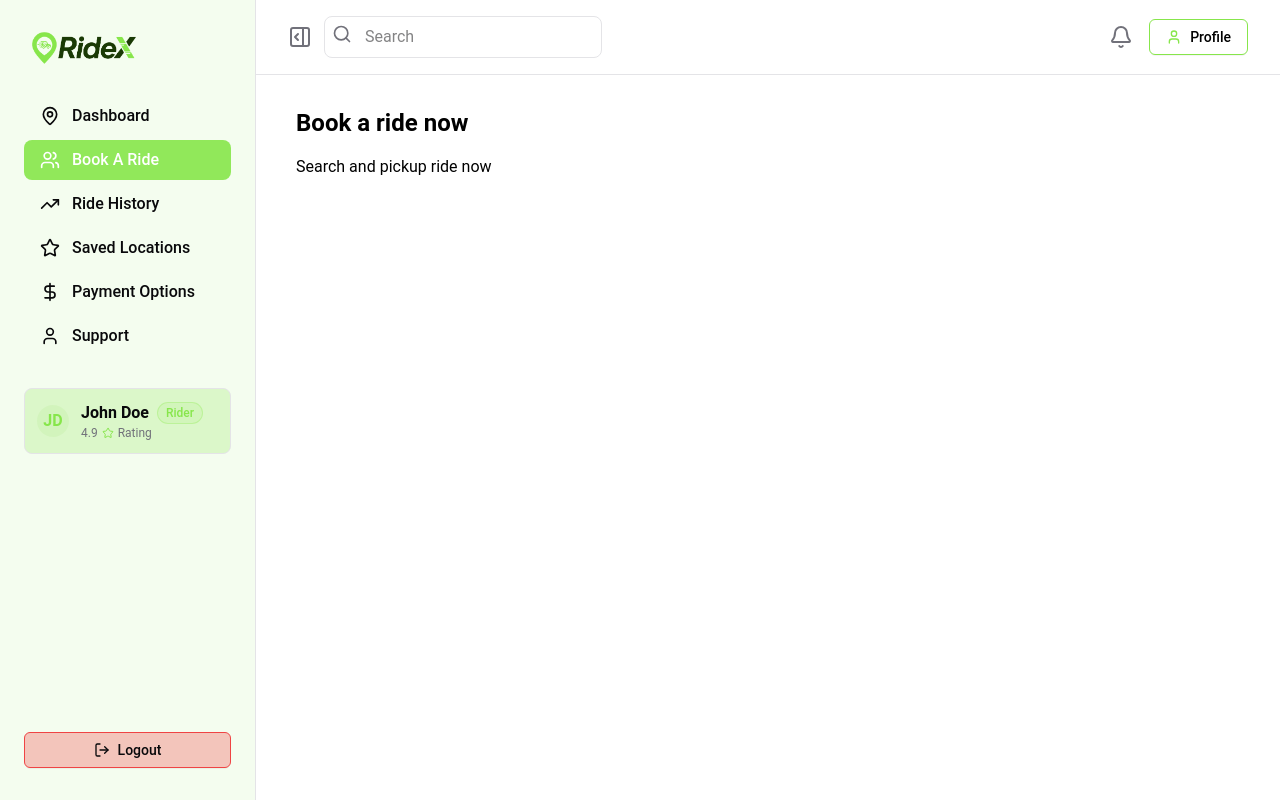
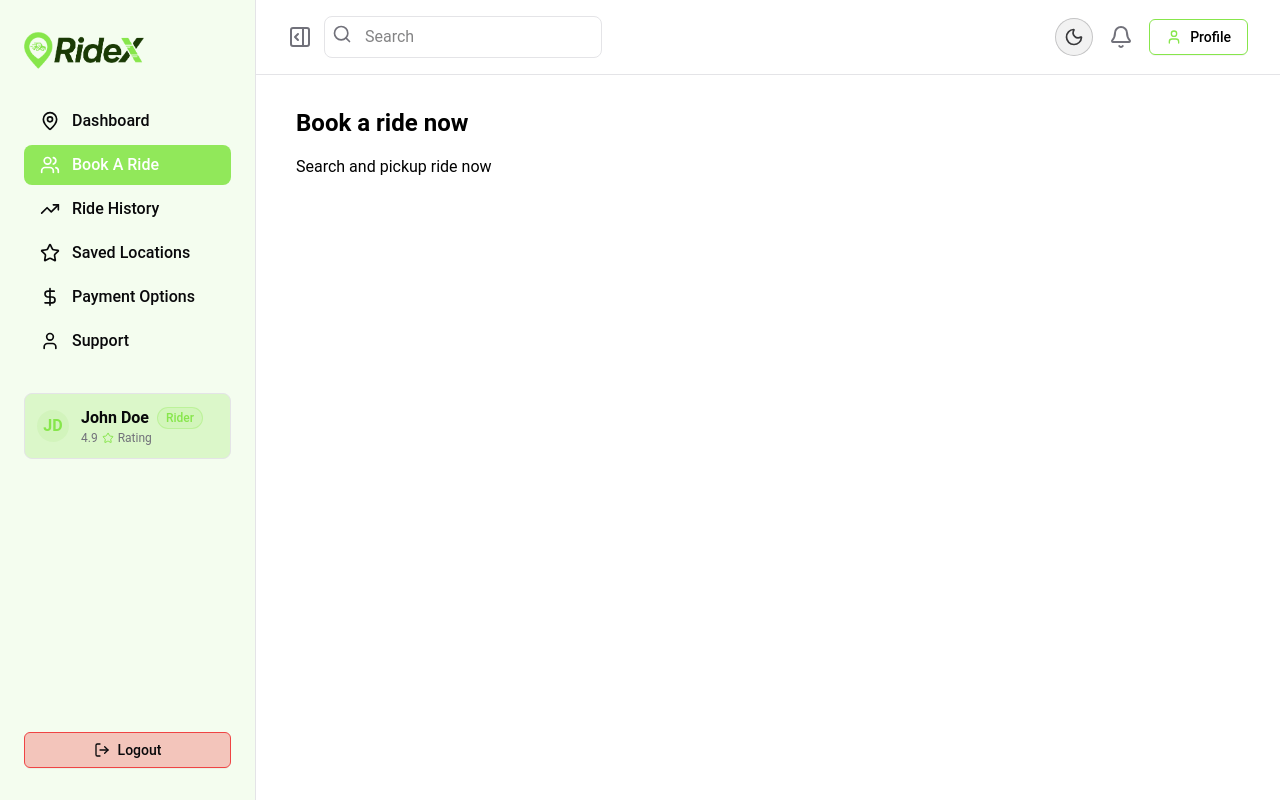
Before and after one commit to rubel6610/RideX-Frontend, a Next.js app: page /dashboard/book-a-ride in a window 1280 px wide. Built offline with nearby package versions, Linux system fonts and the light colour scheme.

Commit message:
added: dark-light in dashboard

```diff
--- a/src/app/dashboard/layout.jsx
+++ b/src/app/dashboard/layout.jsx
@@ -3,16 +3,15 @@ import { useState } from "react";
 import { usePathname } from "next/navigation";
 import Link from "next/link";
 import Image from "next/image";
-import {
-  Users, User, Star, DollarSign, MapPin, Search,
-  Bell, LucideLogOut, PanelRightOpen, PanelRightClose,
-  TrendingUp, Shield
-} from "lucide-react";
+import { Users, User, Star, DollarSign, MapPin, Search, Bell, LucideLogOut, PanelRightOpen, PanelRightClose, TrendingUp, Shield, Moon, Sun } from "lucide-react";
+import useTheme from "@/app/hooks/themeContext";
 
 import { Button } from "@/components/ui/button";
 import logo from "../../Assets/ridex-logo.webp";
+import darkLogo from "../../Assets/logo-dark.webp"
 
 export default function DashboardLayout({ children }) {
+  const { theme, toggleTheme } = useTheme();
   const [sidebarOpen, setSidebarOpen] = useState(true);
   const pathname = usePathname();
   // TODO: Replace with real user role from context/auth
@@ -27,8 +26,11 @@ export default function DashboardLayout({ children }) {
         <div>
           {/* Logo */}
           <div className="flex items-center gap-3 mb-8">
-            <Link href="/">
-              <Image src={logo} alt="RideX Logo" className="w-30 h-8 object-contain" />
+            <Link href="/" className="dark:hidden text-xl md:text-2xl leading-0 font-bold">
+              <Image src={logo} alt="RideX Logo" width={120} height={50} className="object-contain" />
+            </Link>
+            <Link href="/" className="hidden dark:block text-xl md:text-2xl leading-0 font-bold">
+              <Image src={darkLogo} alt="RideX Logo" width={120} height={50} className="object-contain" />
             </Link>
           </div>
 
@@ -79,7 +81,7 @@ export default function DashboardLayout({ children }) {
       {/* Main Content */}
       <div className="flex-1 flex flex-col min-h-screen">
         {/* Topbar */}
-  <header className="flex items-center justify-between px-8 py-4 border-b border-border bg-background/80 sticky top-0 z-30">
+        <header className="flex items-center justify-between px-8 py-4 border-b border-border bg-background/80 sticky top-0 z-30">
           <div className="flex items-center gap-3">
             {!sidebarOpen ? (
               <button onClick={() => setSidebarOpen(true)}>
@@ -100,8 +102,20 @@ export default function DashboardLayout({ children }) {
             </div>
           </div>
           <div className="flex items-center gap-4">
-            {/* // TODO: Theme toggle button will added here */}
+            <button
+              type="button"
+              aria-label="Toggle theme"
+              onClick={toggleTheme}
+              className="rounded-full p-2 border border-foreground/20 bg-foreground/5 hover:bg-foreground/10 transition"
+            >
+              {theme === "dark" ? (
+                <Sun className="w-5 h-5 text-foreground" />
+              ) : (
+                <Moon className="w-5 h-5 text-foreground/80" />
+              )}
+            </button>
             <Bell className="w-6 h-6 text-muted-foreground" />
+
             <Button variant="outline" className="flex items-center gap-2">
               <User className="w-5 h-5 text-primary" />
               <span className="hidden md:inline">Profile</span>
```
